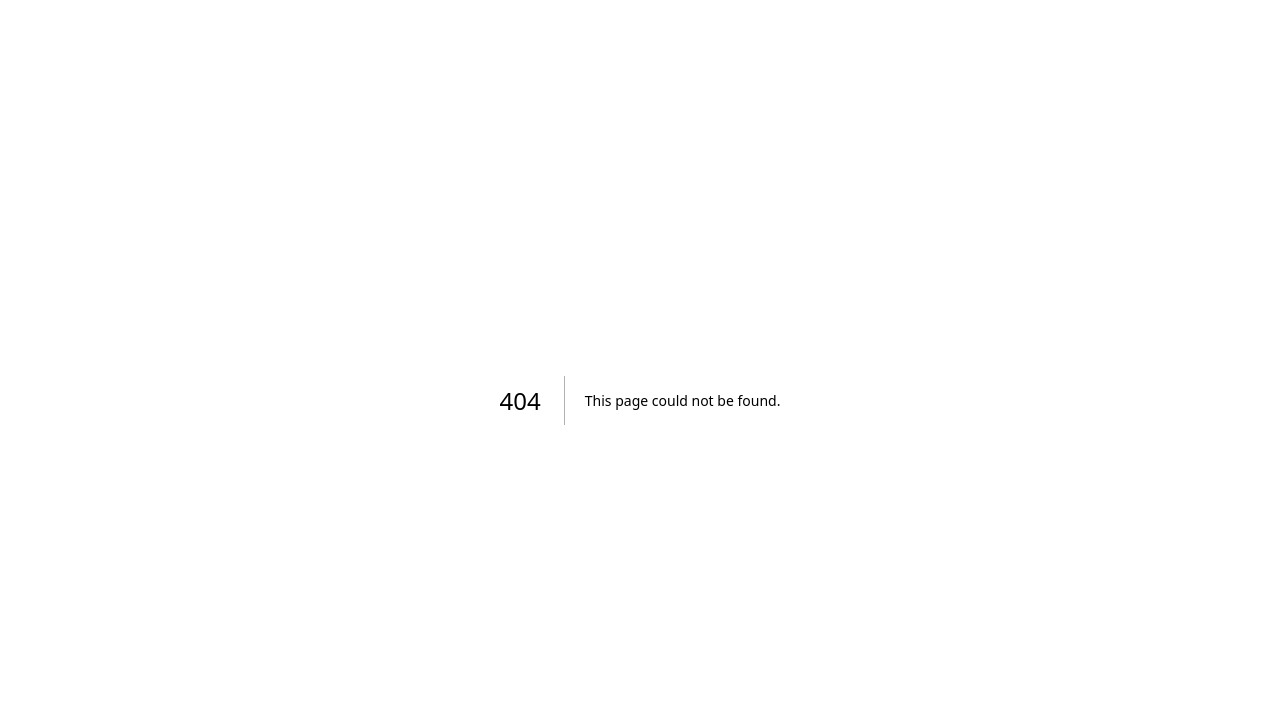
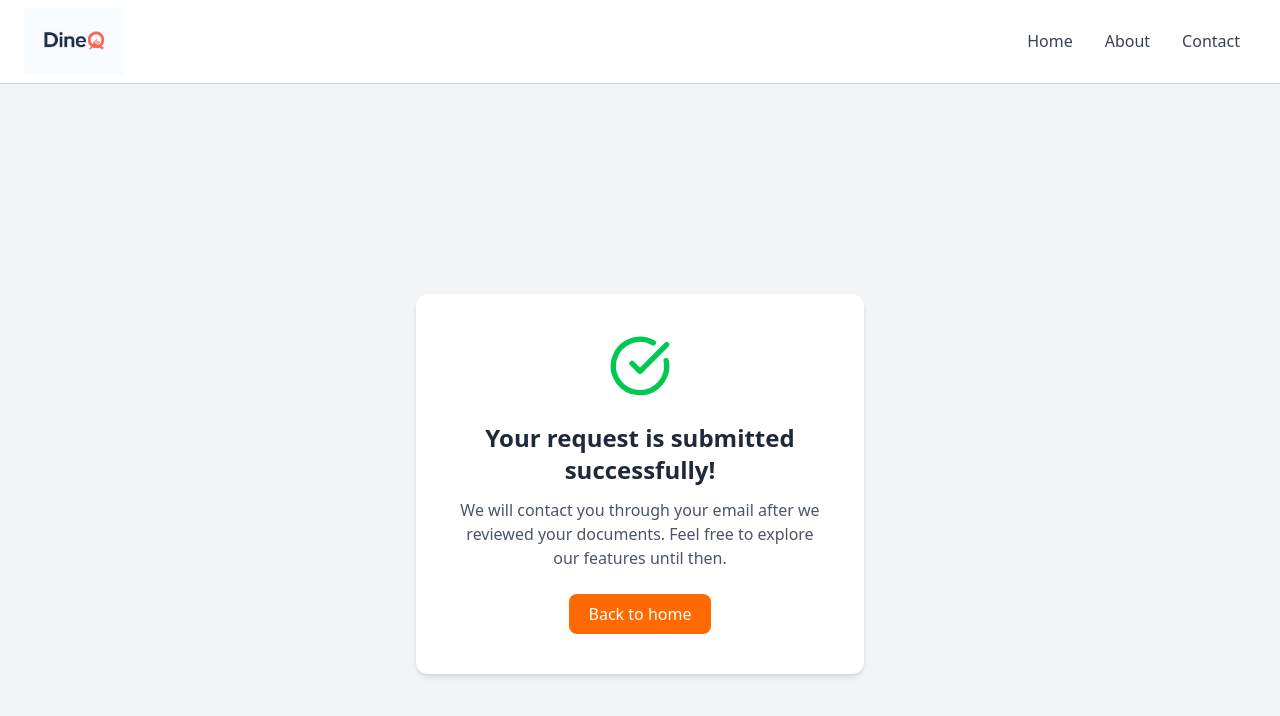
Before and after one commit to RealEskalate/G6-MenuMate, a Next.js app in the folder dineq-frontend/: page /success in a window 1280 px wide. Before the commit this address had no page. Shown: the top 716 px of the page. Built offline with nearby package versions, Linux system fonts and the light colour scheme.

Commit message:
feat: added registration success message

```diff
--- /dev/null
+++ b/dineq-frontend/src/app/(restaurant)/success/page.tsx
@@ -0,0 +1,36 @@
+"use client";
+
+import NavBar from "@/components/restaurant/NavBar";
+import { CheckCircle } from "lucide-react";
+import Link from "next/link";
+
+export default function SuccessPage() {
+  return (
+  <>
+    <NavBar />
+    <div className="flex items-center justify-center min-h-screen bg-gray-100">
+      <div className="bg-white rounded-xl shadow-md p-10 text-center max-w-md w-full">
+        {/* Icon */}
+        <CheckCircle className="mx-auto h-16 w-16 text-green-500" />
+
+        <h1 className="mt-6 text-2xl font-bold text-gray-800">
+          Your request is submitted successfully!
+        </h1>
+
+        <p className="mt-3 text-gray-600">
+          We will contact you through your email after we reviewed your
+          documents. Feel free to explore our features until then.
+        </p>
+
+        {/* Button */}
+        <Link
+          href="/"
+          className="inline-block mt-6 bg-orange-500 hover:bg-orange-600 text-white px-5 py-2 rounded-lg transition"
+        >
+          Back to home
+        </Link>
+      </div>
+    </div>
+    </>
+  );
+}
```
